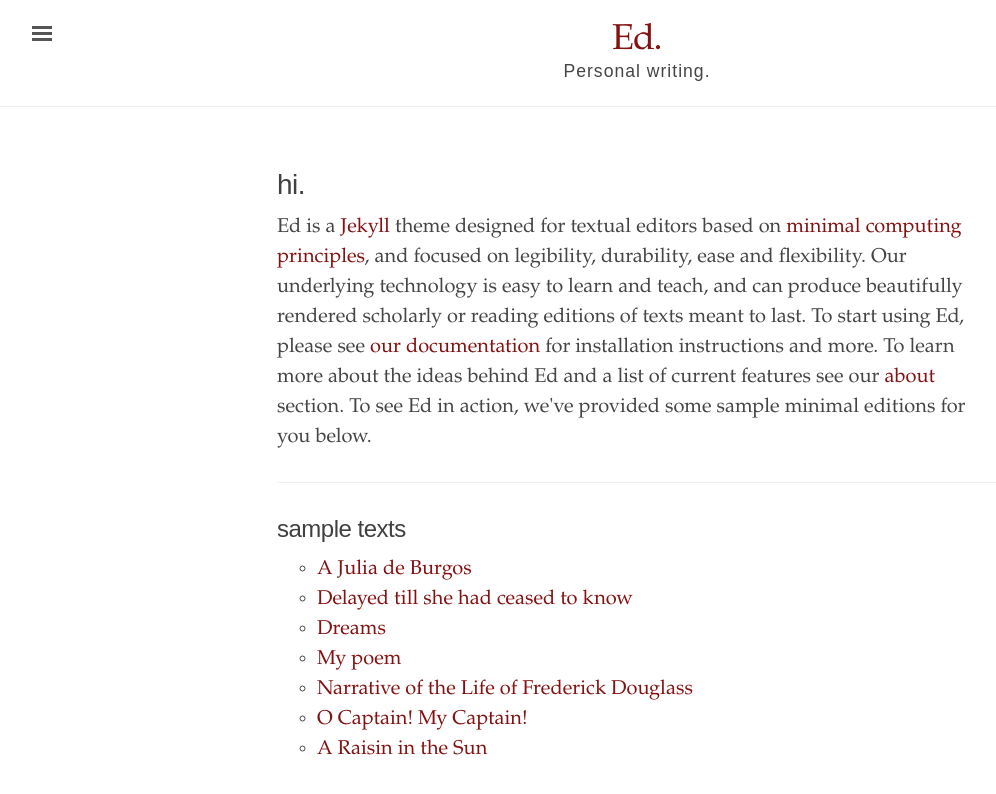
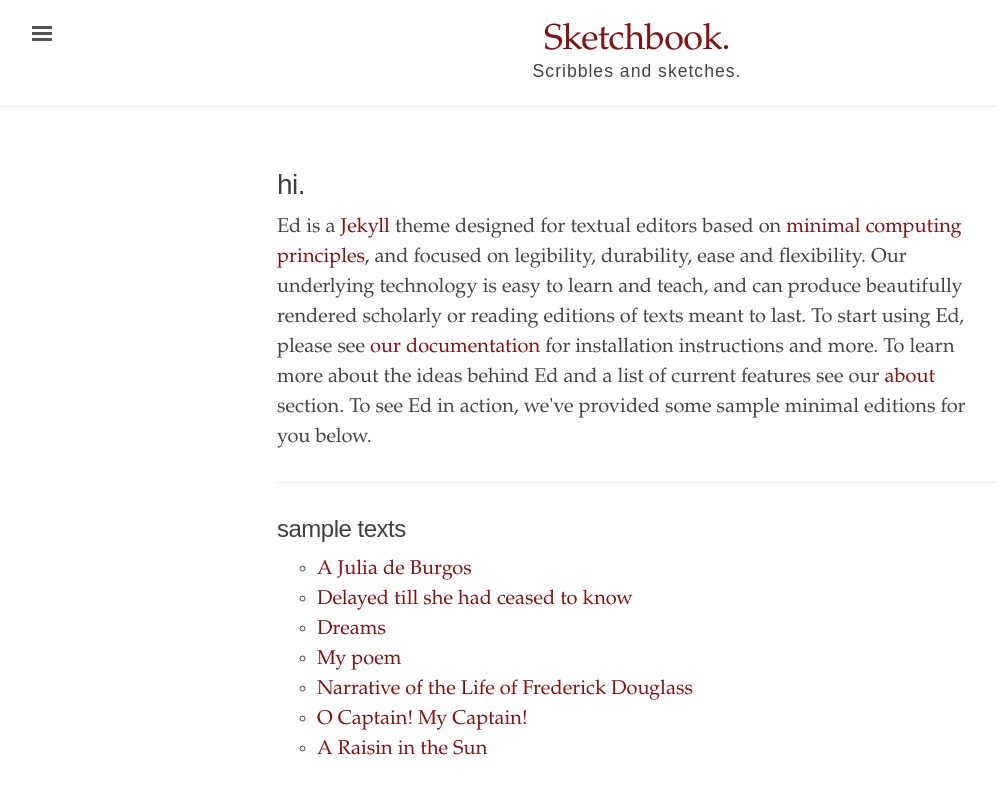
Before and after one commit to yngtodd/sketchbook, a Jekyll site: the page built from index.html, in a window 1280 px wide. Shown: the top 794 px of the page, without its empty margins (3-999 px from the left). Built offline with Jekyll 4.4.1, drawn with Linux system fonts in a browser that asks for light colours.

Commit message:
Fix config

```diff
--- a/_config.yml
+++ b/_config.yml
@@ -1,11 +1,11 @@
 # Built with Jekyll 3.2.0
 
 # Setup
-title:               Ed.
-tagline:             'Personal writing.'
-description:         'Ed.: personal writing'
+title:               Sketchbook.
+tagline:             'Scribbles and sketches.'
+description:         'Sketchbook'
 url:                 'http://yngtodd.github.io'
-baseurl:             '/ed'
+baseurl:             '/sketchbook'
 
 # About/contact
 author:
```
